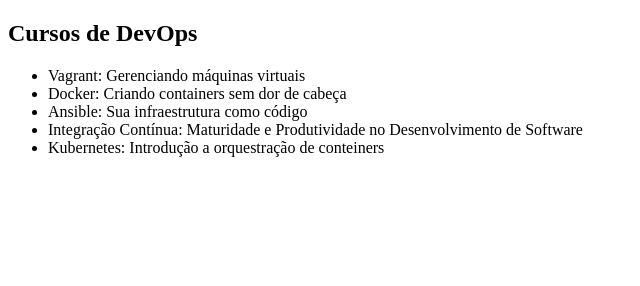
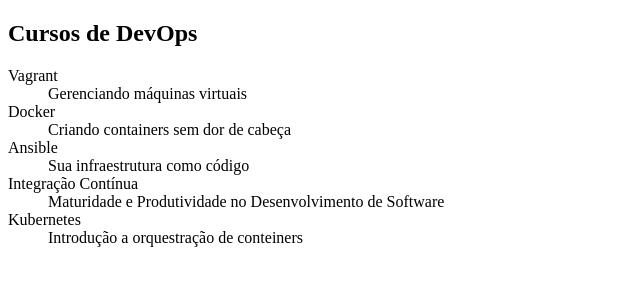
Before and after one commit to TheusH7X5/projeto-git, a plain HTML site: page index.html in a window 1280 px wide. Shown: the whole page, without its empty margins (0-640 px from the left). Drawn offline with Linux system fonts and the light colour scheme.

Commit message:
trocando ul por dl e Separando titulos

```diff
--- a/index.html
+++ b/index.html
@@ -6,12 +6,21 @@
 </head>
 <body>
     <h2>Cursos de DevOps</h2>
-    <ul>
-        <li>Vagrant: Gerenciando máquinas virtuais</li>
-        <li>Docker: Criando containers sem dor de cabeça</li>
-        <li>Ansible: Sua infraestrutura como código</li>
-        <li>Integração Contínua: Maturidade e Produtividade no Desenvolvimento de Software</li>
-        <li>Kubernetes: Introdução a orquestração de conteiners</li>
-    </ul>
+    <dl>
+        <dt>Vagrant</dt>
+        <dd>Gerenciando máquinas virtuais</dd>
+
+        <dt>Docker</dt>
+        <dd>Criando containers sem dor de cabeça</dd>
+
+        <dt>Ansible</dt>
+        <dd>Sua infraestrutura como código</dd>
+
+        <dt>Integração Contínua</dt>
+        <dd>Maturidade e Produtividade no Desenvolvimento de Software</dd>
+
+        <dt>Kubernetes</dt>
+        <dd>Introdução a orquestração de conteiners</dd>
+    </dl>
 </body>
 </html>
```
